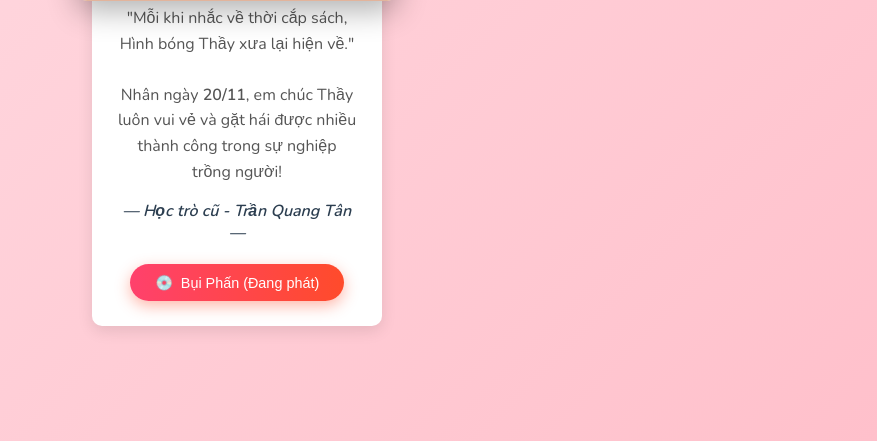
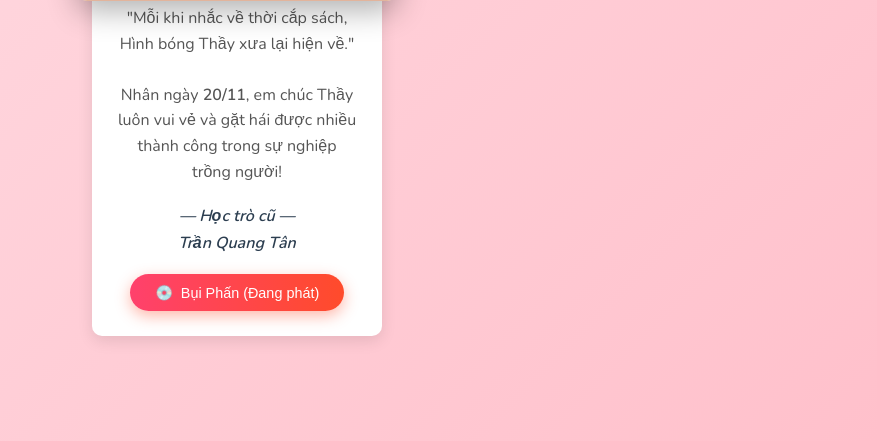
Before and after one commit to tanhgpt/thiep2010, a plain HTML site: page index.html in a window 1280 px wide. Both pictures are taken after a click on the element 640 px from the left and 400 px from the top of the page. Shown: the part 359-800 px from the top of the page, without its empty margins (403-1280 px from the left). Drawn offline with nearby package versions, Linux system fonts and the light colour scheme.

Commit message:
Update index.html

```diff
--- a/index.html
+++ b/index.html
@@ -37,20 +37,22 @@
             flex-direction: column;
             align-items: center;
             justify-content: center;
-            overflow: visible;
+            overflow: hidden; /* Ẩn bớt phần thiệp thừa khi chưa mở */
+            border-radius: 10px; /* Bo góc cho container */
         }
 
         /* Khi mở thiệp, container sẽ cao hơn để thiệp trượt ra */
         .envelope-container.open {
             height: 480px; /* Chiều cao đủ để thiệp trượt ra phía trên */
             cursor: default; /* Bỏ cursor click khi đã mở */
+            overflow: visible; /* Cho phép nội dung tràn ra */
         }
 
         /* --- Phong bì (Envelope) --- */
         .envelope {
             width: 100%;
             height: 200px;
-            background-color: #f7e1d7;
+            background-color: #f7e1d7; /* Màu hồng nhạt */
             border-radius: 10px;
             position: absolute;
             top: 0;
@@ -70,7 +72,7 @@
             height: 0;
             border-left: 160px solid transparent;
             border-right: 160px solid transparent;
-            border-top: 110px solid #e7c4b0;
+            border-top: 110px solid #e7c4b0; /* Màu đậm hơn cho nắp */
             border-radius: 10px 10px 0 0;
             transform-origin: top;
             transition: transform 0.8s ease;
@@ -87,7 +89,7 @@
             height: 0;
             border-left: 160px solid transparent;
             border-right: 160px solid transparent;
-            border-bottom: 110px solid #e2b49c;
+            border-bottom: 110px solid #e2b49c; /* Màu đậm hơn cho miệng */
             border-radius: 0 0 10px 10px;
             z-index: 1;
         }
@@ -104,7 +106,7 @@
             text-align: center;
             line-height: 1.2;
             z-index: 4;
-            transition: opacity 0.3s ease 0.1s;
+            transition: opacity 0.3s ease 0.1s; /* Chữ mờ dần khi mở */
             pointer-events: none;
             user-select: none;
         }
@@ -148,10 +150,11 @@
         /* --- TRẠNG THÁI MỞ (KHI CÓ CLASS 'open') --- */
         .envelope-container.open .envelope::before {
             transform: rotateX(180deg);
-            z-index: 0;
+            z-index: 0; /* Đặt nắp xuống dưới thiệp */
         }
         .envelope-container.open .envelope-text {
             opacity: 0;
+            transition-delay: 0s; /* Chữ biến mất ngay lập tức */
         }
         .envelope-container.open .open-button {
             opacity: 0;
@@ -168,10 +171,11 @@
             text-align: center;
             box-shadow: 0 5px 15px rgba(0, 0, 0, 0.1);
             position: absolute;
-            top: 190px;
+            top: 190px; /* Vị trí BAN ĐẦU: ẩn gần hết bên trong phong bì (dưới nắp) */
             left: 50%;
             transform: translate(-50%, 0);
             opacity: 0;
+            /* Thiệp trượt lên trong 1 giây, bắt đầu sau 0.4 giây nắp mở */
             transition: all 1s cubic-bezier(0.25, 0.1, 0.25, 1) 0.4s;
             z-index: 0;
             max-height: 80vh;
@@ -181,9 +185,9 @@
 
         .envelope-container.open .card {
             opacity: 1;
-            top: 20px;
+            top: 20px; /* Vị trí CUỐI CÙNG: Trượt lên đỉnh container */
             transform: translate(-50%, 0);
-            z-index: 1;
+            z-index: 1; /* Nằm trên nắp phong bì đã lật */
             height: auto;
         }
 
@@ -200,6 +204,12 @@
         }
         .signature {
             font-weight: 700; color: #2c3e50; margin-top: 15px; font-style: italic;
+            display: flex; /* Dùng flexbox để căn giữa 2 dòng */
+            flex-direction: column;
+            align-items: center;
+        }
+        .signature span { /* Dùng span để chứa mỗi dòng */
+            margin-top: 5px; /* Khoảng cách giữa Học trò cũ và tên */
         }
         .music-btn {
             margin-top: 20px; padding: 10px 25px; background: linear-gradient(to right, #ff416c, #ff4b2b);
@@ -244,7 +254,10 @@
                 Nhân ngày <b>20/11</b>, em chúc Thầy luôn vui vẻ và gặt hái được nhiều thành công trong sự nghiệp trồng người!
             </div>
 
-            <div class="signature">— Học trò cũ - Trần Quang Tân —</div>
+            <div class="signature">
+                <span>— Học trò cũ —</span>
+                <span>Trần Quang Tân</span>
+            </div>
 
             <button class="music-btn" onclick="toggleMusic(event)">
                 <span id="musicIcon">▶️</span>
```
